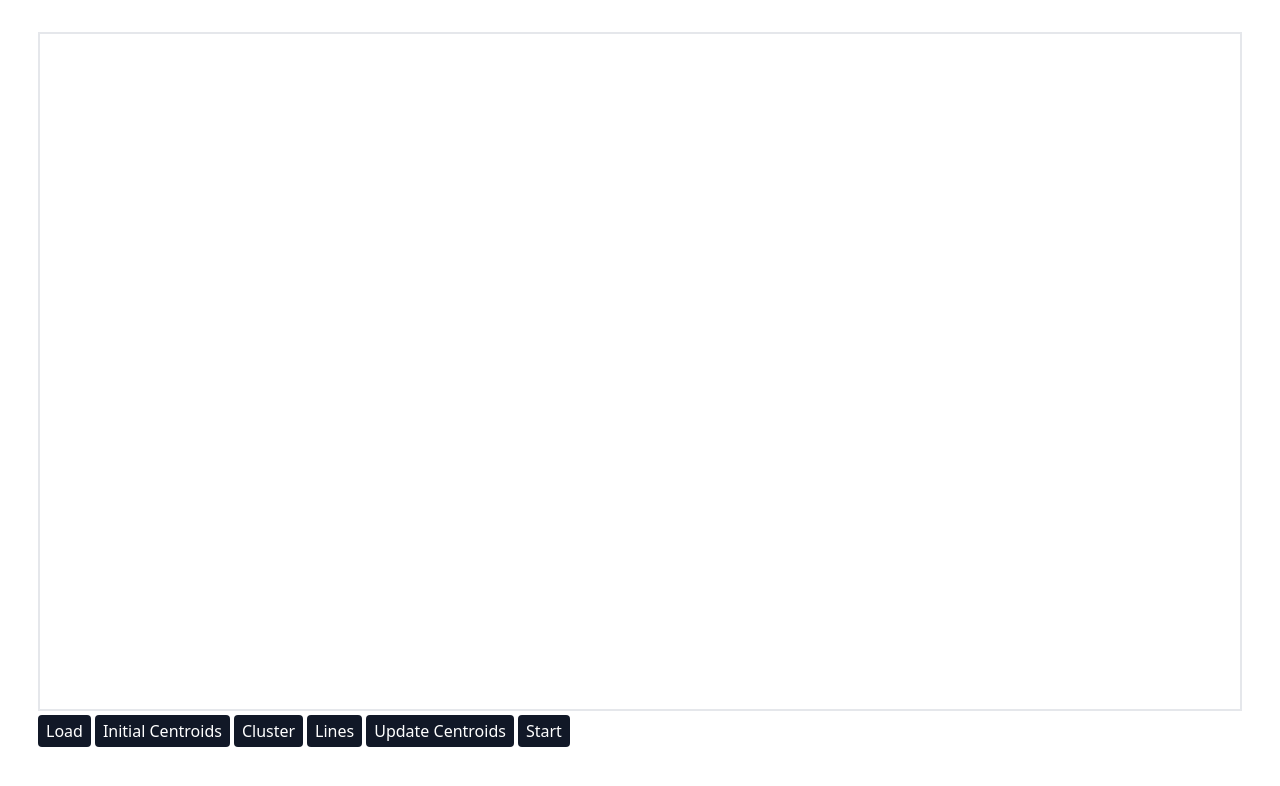
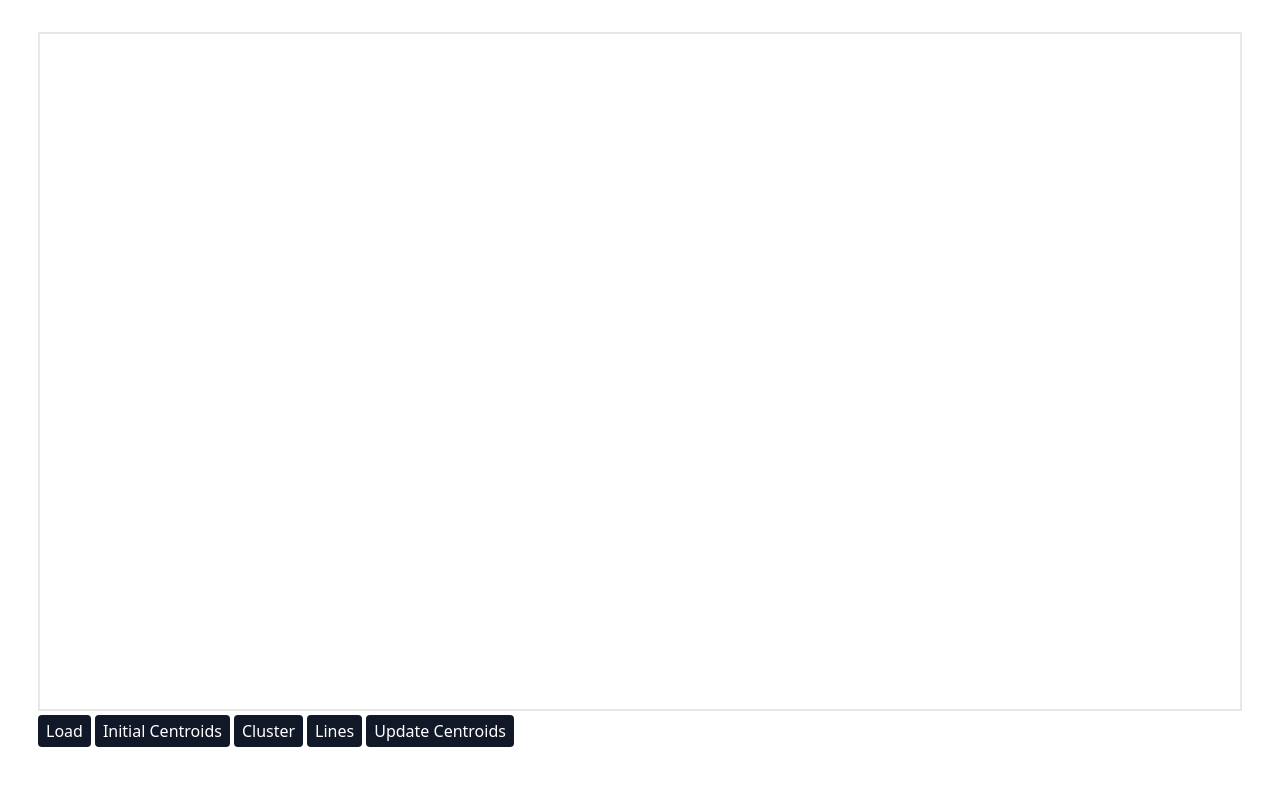
Before and after one commit to uhasselt-portfolio/human-ai, a Next.js app in the folder assignment_4_web/: page / in a window 1280 px wide. Shown: the top 786 px of the page. Built offline with nearby package versions, Linux system fonts and the light colour scheme.

Commit message:
:sparkles: Small changes

```diff
--- a/assignment_4_web/src/components/ClientIndexPage.tsx
+++ b/assignment_4_web/src/components/ClientIndexPage.tsx
@@ -64,7 +64,7 @@ const ClientIndexPage = () => {
   }
 
   const showClusterLines = () => {
-    setShowLines(true);
+    setShowLines(value => !value);
   }
 
   const updateCentroids = () => {
@@ -172,7 +172,7 @@ const ClientIndexPage = () => {
         <button className={btn} onClick={showClusterLines}>Lines</button>
         <button className={btn} onClick={updateCentroids}>Update Centroids</button>
 
-        <button className={btn} onClick={start}>Start</button>
+        {/*<button className={btn} onClick={start}>Start</button>*/}
       </div>
     </div>;
   }
```
